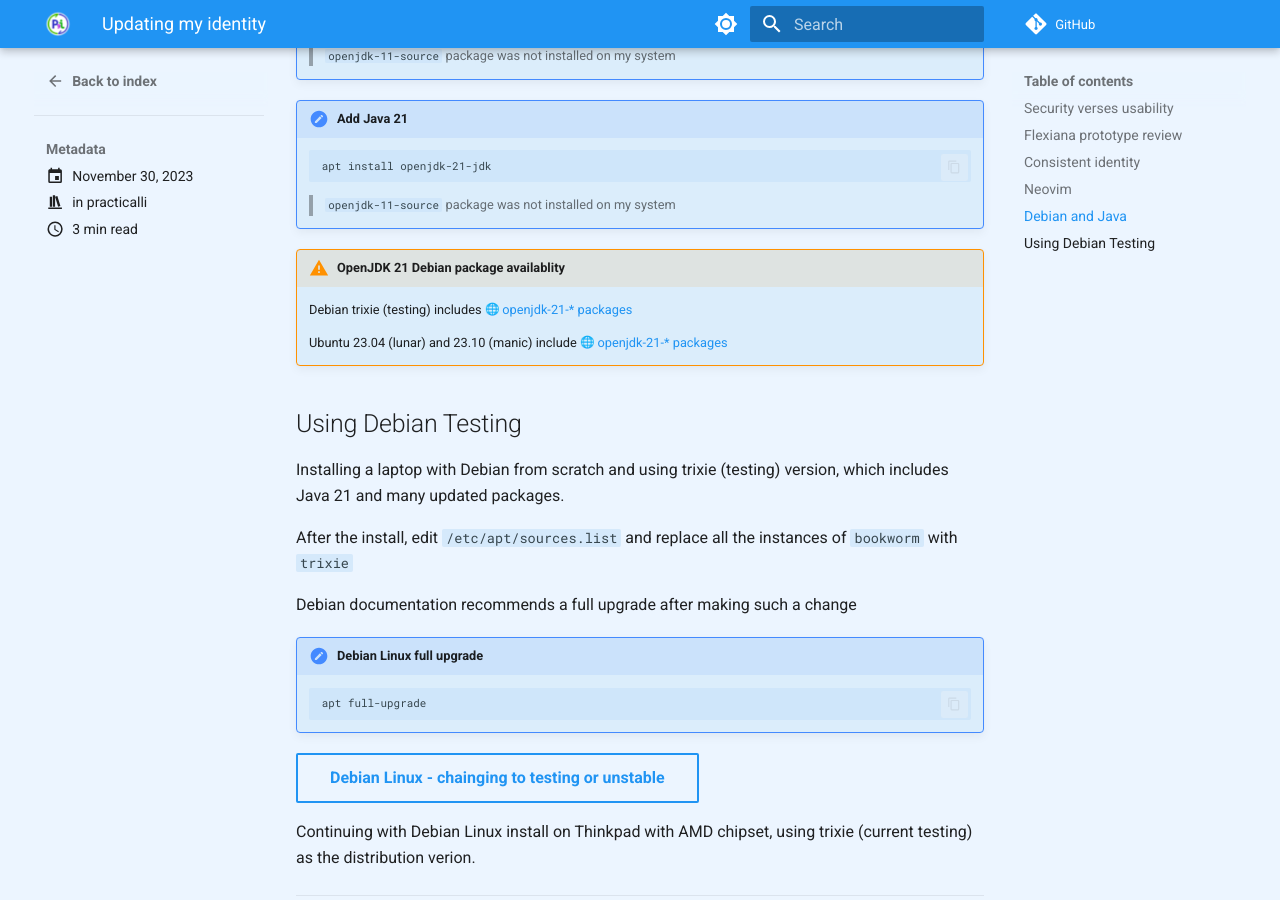
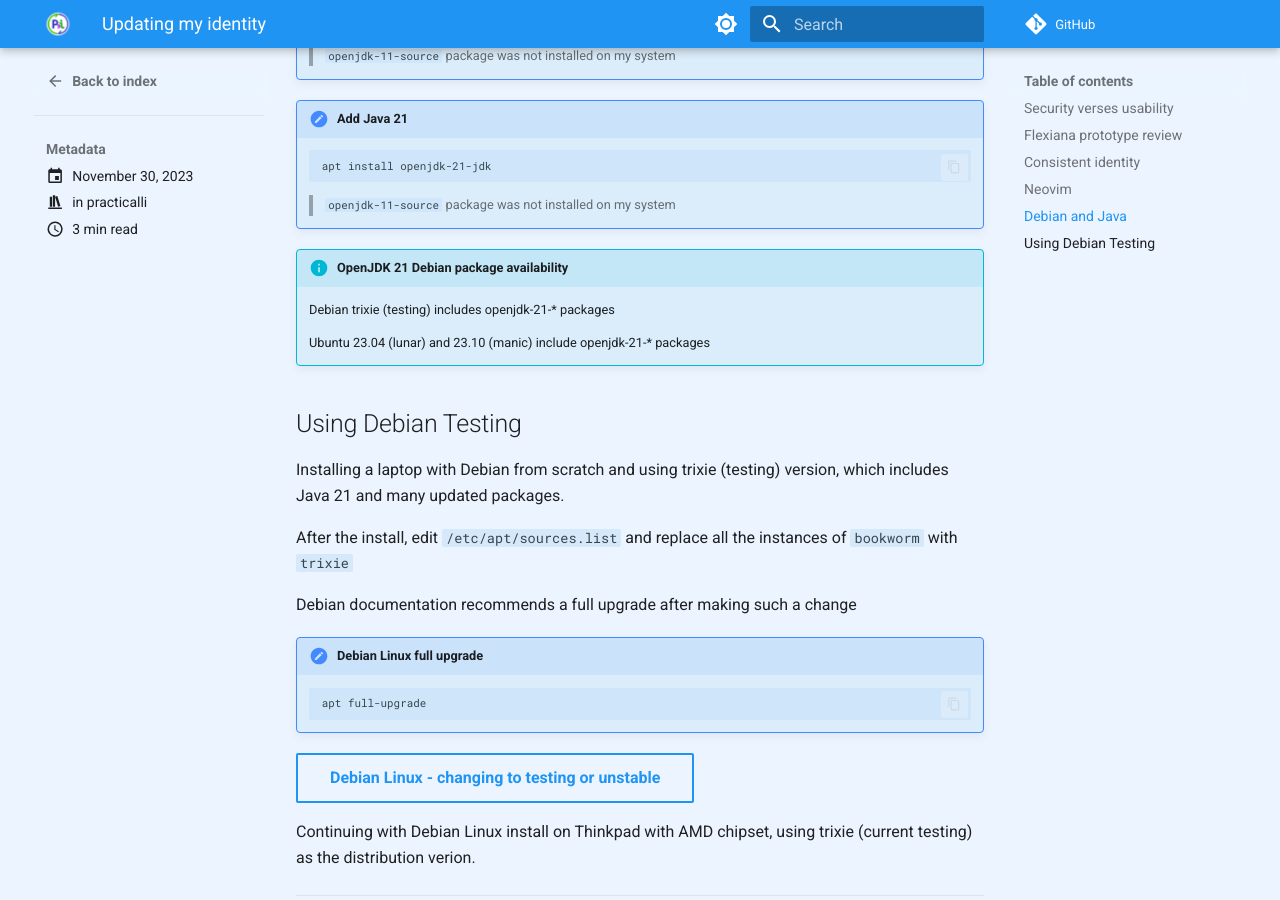
Before and after one commit to practicalli/personal-journal, an MkDocs documentation site: the page built from docs/posts/2023/november-30.md, in a window 1280 px wide and 900 px high, scrolled down 1702 px. Built offline with MkDocs 1.6.1 and Material for MkDocs 9.7.7, drawn with Linux system fonts in a browser that asks for light colours; emoji names are drawn with the system emoji font; comment, search, counter and statistics services are not loaded.

Commit message:
fix: links and whitespace

````diff
--- a/docs/posts/2023/november-30.md
+++ b/docs/posts/2023/november-30.md
@@ -68,10 +68,10 @@ Time to remove Java 11 and use Java 21 as the default (keeping 17 for a little l
 
     > `openjdk-11-source` package was not installed on my system
 
-!!! WARNING "OpenJDK 21 Debian package availablity"
-    Debian trixie (testing) includes [:globe_with_meridians: openjdk-21-* packages](https://packages.ubuntu.com/search?keywords=openjdk){target=_blank}
+!!! INFO "OpenJDK 21 Debian package availability"
+    Debian trixie (testing) includes openjdk-21-* packages
 
-    Ubuntu 23.04 (lunar) and 23.10 (manic) include [:globe_with_meridians: openjdk-21-* packages](https://packages.ubuntu.com/search?keywords=openjdk){target=_blank}
+    Ubuntu 23.04 (lunar) and 23.10 (manic) include openjdk-21-* packages
 
 
 ## Using Debian Testing
@@ -87,7 +87,7 @@ Debian documentation recommends a full upgrade after making such a change
     apt full-upgrade
     ```
 
-[Debian Linux - chainging to testing or unstable](https://www.debian.org/doc/manuals/debian-faq/choosing.en.html#s3.1.11){target=_blank .md-button}
+[Debian Linux - changing to testing or unstable](https://www.debian.org/doc/manuals/debian-faq/choosing.en.html#s3.1.11){target=_blank .md-button}
 
 Continuing with Debian Linux install on Thinkpad with AMD chipset, using trixie (current testing) as the distribution verion.
 
````
